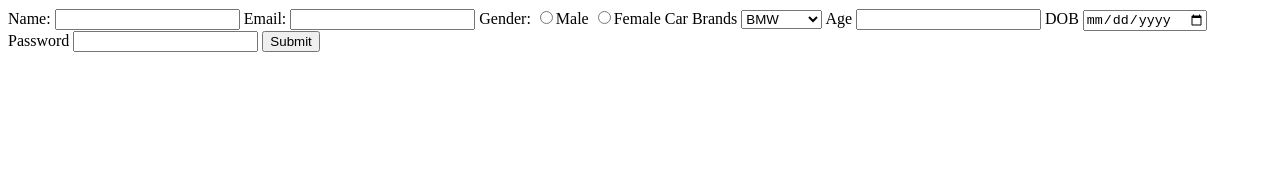
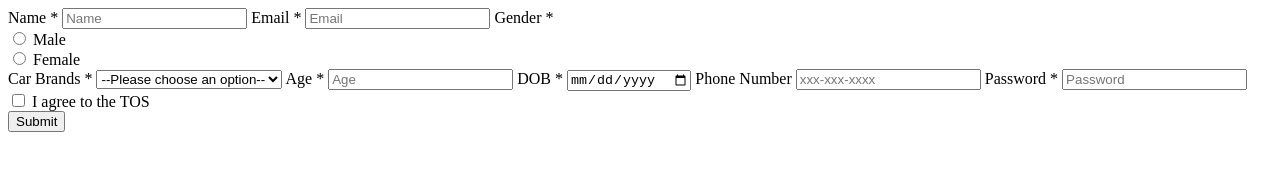
Before and after one commit to acciojob/signup-form-car-Awadhesh0604, a website: page main.html in a window 1280 px wide. Drawn offline with Linux system fonts and the light colour scheme.

Commit message:
created a submission

```diff
--- a/main.html
+++ b/main.html
@@ -1,51 +1,59 @@
 <!DOCTYPE html>
 
 <html>
-  <head>
-    <link rel="stylesheet" href="styles.css" />
-  </head>
 
 <head>
 	<link rel="stylesheet" href="styles.css">
 </head>
-  <body>
-    <!-- the entire body must be written by student -->
-    <form method="post">
-      <label for="name">Name:</label>
-      <input type="text" id="name" required />
 
 <body>
 	<!-- the entire body must be written by student -->
     <script type="text/javascript" src="./script.js">
 </script>
-      <label for="email">Email:</label>
-      <input type="text" id="email" required />
+<form method="POST">
+<label for="name">Name *</label>
+<input type="text" id="name" name="name" placeholder="Name" required>
 
+<label for="email">Email *</label>
+<input type="email" id="email" name="email" placeholder="Email" required>
+
+<label>Gender *</label>
+<div>
+<input type="radio" id="gender_m" name="gender" value="male" required>
+<label for="gender_m">Male</label>
+</div>
+<div>
+<input type="radio" id="gender_f" name="gender" value="female" required>
+<label for="gender_f">Female</label>
+</div>
+
+<label for="cars">Car Brands *</label>
+<select id="cars" name="cars" required>
+<option value="" disabled selected>--Please choose an option--</option>
+<option value="BMW">BMW</option>
+<option value="Audi">Audi</option>
+<option value="Mercedez">Mercedez</option>
+</select>
+
+<label for="age">Age *</label>
+<input type="number" id="age" name="age" placeholder="Age" required>
+
+<label for="dob">DOB *</label>
+<input type="date" id="dob" name="dob" required>
+
+<label for="tel">Phone Number</label>
+<input type="tel" id="tel" name="tel" placeholder="xxx-xxx-xxxx" pattern="[0-9]{3}-[0-9]{3}-[0-9]{4}">
+
+<label for="password">Password *</label>
+<input type="password" id="password" name="password" placeholder="Password" required>
+
+<div>
+<input type="checkbox" id="tos" name="tos" required>
+<label for="tos">I agree to the TOS</label>
+</div>
+
+<button type="submit">Submit</button>
+</form>
 </body>
-      <label for="">Gender:</label>
-      <input type="radio" name="gender" id="gender" required />Male
-      <input type="radio" name="gender" id="gender" required />Female
 
 </html>
-      <label for="car brand">Car Brands</label>
-      <select id="cars">
-        <option value="">BMW</option>
-        <option value="">Audi</option>
-        <option value="">Mercedez</option>
-      </select>
-
-      <label for="age">Age</label>
-      <input type="number" id="age" required />
-
-      <label for="dob">DOB</label>
-      <input type="date" id="dob" required />
-
-      <label for="password">Password</label>
-      <input type="password" id="password" required />
-
-      <button>Submit</button>
-    </form>
-
-    <script type="text/javascript" src="./script.js"></script>
-  </body>
-</html
```
